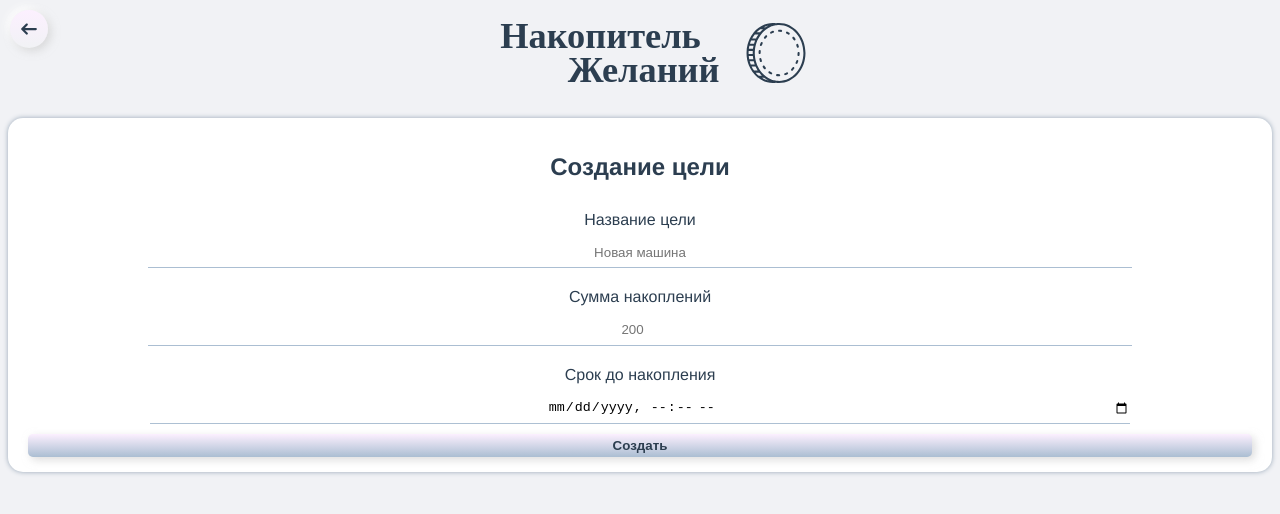
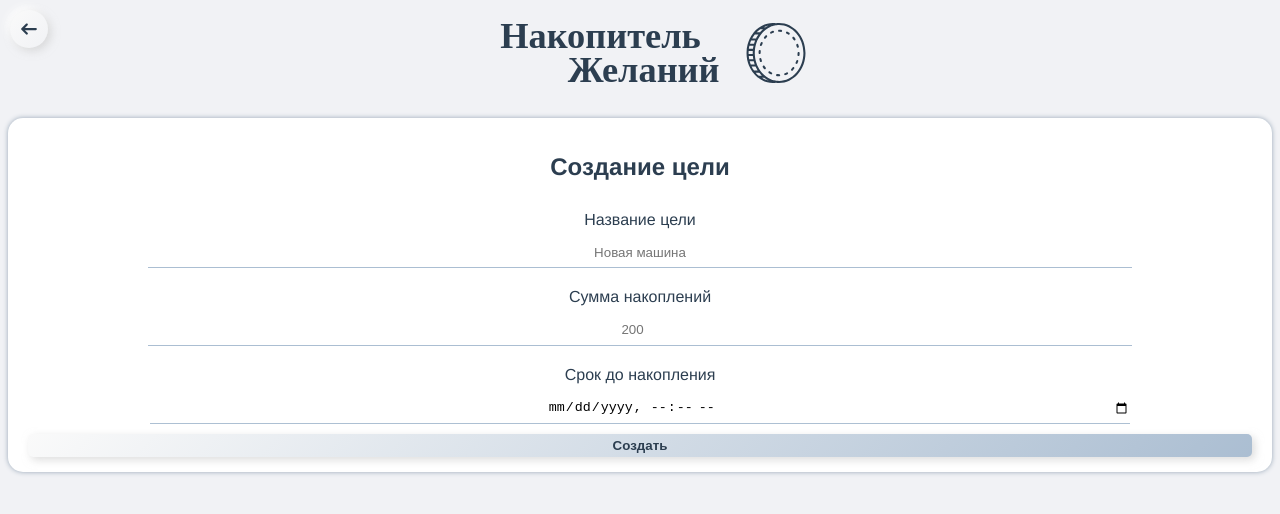
Before and after one commit to BukaIIIka/savingmoney, a Vue app: page /goal/create in a window 1280 px wide. Shown: the top 514 px of the page. Built offline with nearby package versions, Linux system fonts and the light colour scheme.

Commit message:
Try to Fix routing

```diff
--- a/src/main.js
+++ b/src/main.js
@@ -30,6 +30,7 @@ const routes = [
 
 const router = new VueRouter({
   mode: 'history',
+  base: Vue.publicPath,
   routes
 })
 
--- a/src/styles/global.scss
+++ b/src/styles/global.scss
@@ -28,7 +28,7 @@ a.btn-neumorphism {
 
 .btn-neumorphism {
   display: block;
-  background: linear-gradient(180deg, #FCF0FF, transparent);
+  background: linear-gradient(135deg, #FAFAFA, transparent);
   color: #2c3e50;
   box-shadow: 3px 3px 8px rgba(199, 199, 199, .6),
               -3px -3px 8px white,
@@ -63,7 +63,8 @@ a.btn-neumorphism {
 }
 
 .btn-primary {
-  background: linear-gradient(180deg, #DFE6FF, transparent);
+  background: linear-gradient(180deg, #e3f1ff, transparent);
+  //background: linear-gradient(180deg, #DFE6FF, transparent);
 }
 
 .form {
```
Also changed, not shown: src/App.vue (+0 -1 lines).
